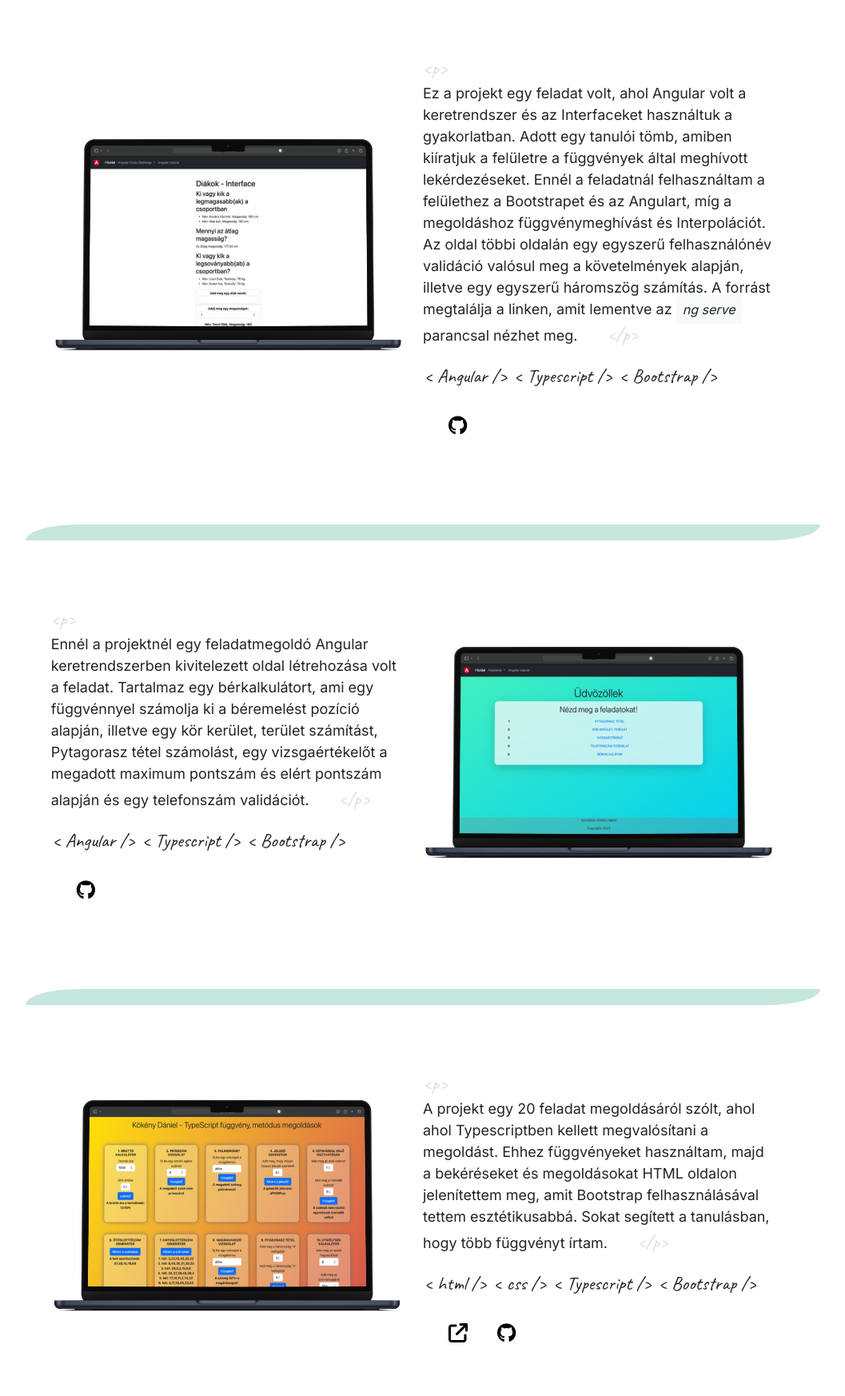
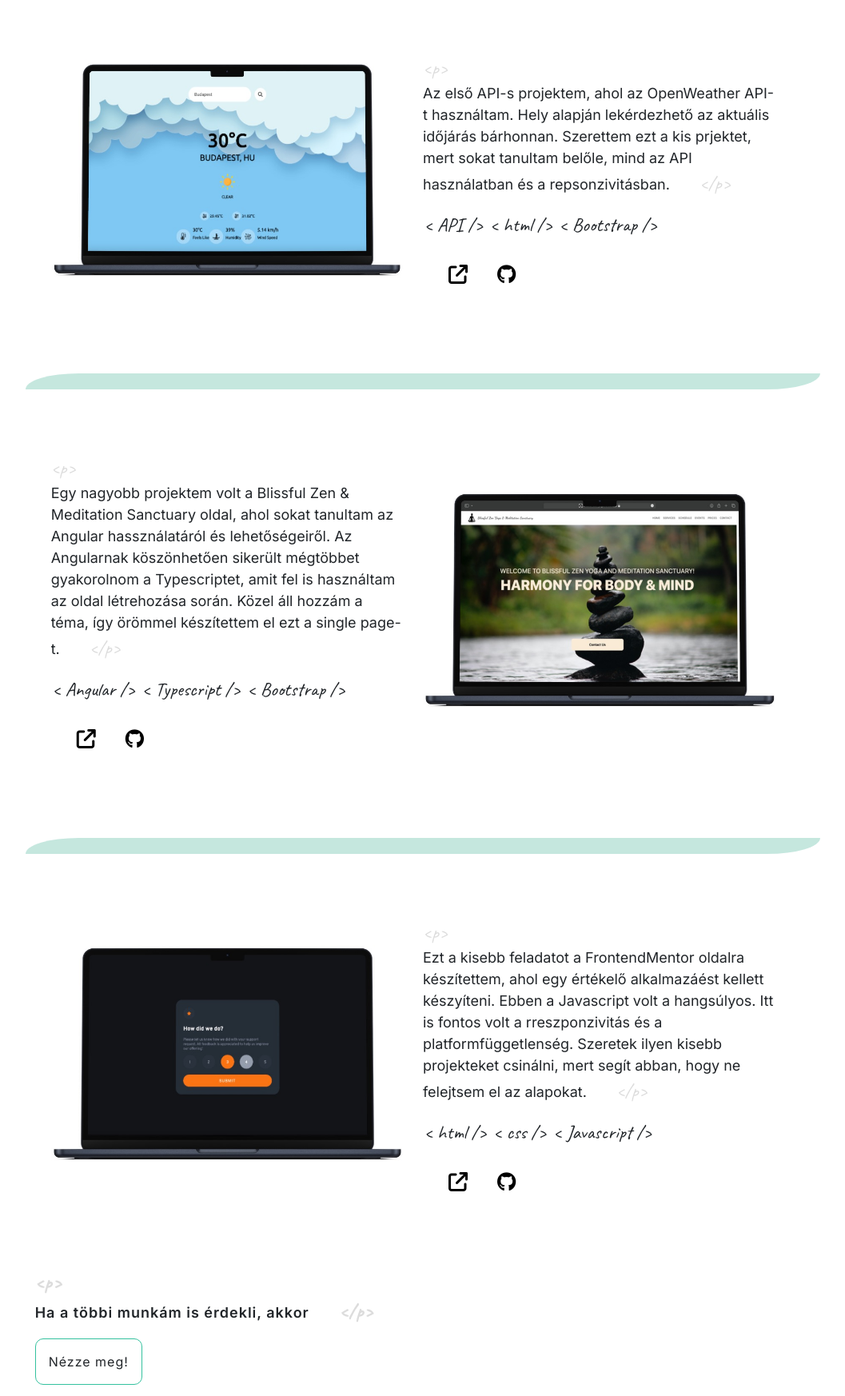
Before and after one commit to kokenydaniel/daniel-kokeny, a plain HTML site: page index.html in a window 1280 px wide. Shown: the part 3507-5253 px from the top of the page at 80% size, without its empty margins (111-1168 px from the left). Drawn offline with nearby package versions, Linux system fonts and the light colour scheme.

Commit message:
Update portfolio

```diff
--- a/index.html
+++ b/index.html
@@ -175,12 +175,40 @@
                 <hr>
                 <section class="project row col-12 mb-5">
                     <section class="my-auto col-xl-6 col-xxl-5 offset-xxl-1">
-                        <img src="img/jff-Angular-CodeChallenge-git.jpg" alt="" class="img-fluid">
+                        <img src="img/weatherApp.jpg" alt="" class="img-fluid">
                     </section>
                     <section class="project-description col-xl-6 col-xxl-5">
                         <p class="p-tag">
-                            Ez a projekt egy feladat volt, ahol Angular volt a keretrendszer és az Interfaceket használtuk a gyakorlatban. Adott egy tanulói tömb, amiben kiíratjuk a felületre a függvények által meghívott lekérdezéseket.
-                            Ennél a feladatnál felhasználtam a felülethez a Bootstrapet és az Angulart, míg a megoldáshoz függvénymeghívást és Interpolációt. Az oldal többi oldalán egy egyszerű felhasználónév validáció valósul meg a követelmények alapján, illetve egy egyszerű háromszög számítás. A forrást megtalálja a linken, amit lementve az <span class="fs-6 fst-italic bg-light p-2">ng serve</span> parancsal nézhet meg.
+                            Az első API-s projektem, ahol az OpenWeather API-t használtam. Hely alapján lekérdezhető az
+                            aktuális időjárás bárhonnan. Szerettem ezt a kis prjektet, mert sokat tanultam belőle, mind
+                            az API használatban és a repsonzivitásban.
+                        </p>
+                        <section class="project-meta-stack d-block">
+                            <p class="d-inline">
+                                < API />
+                            </p>
+                            <p class="d-inline">
+                                < html />
+                            </p>
+                            <p class="d-inline">
+                                < Bootstrap />
+                            </p>
+                        </section>
+                        <section class="project-links d-block m-3">
+                            <a href="https://kokenydaniel.github.io/Weather-App/" target="_blank">
+                                <i class="fa-solid fa-arrow-up-right-from-square"></i>
+                            </a>
+                            <a href="https://github.com/kokenydaniel/Weather-App" target="_blank">
+                                <i class="fa-brands fa-github"></i>
+                            </a>
+                        </section>
+                    </section>
+                </section>
+                <hr>
+                <section class="project row col-12 mb-5">
+                    <section class="project-description col-xl-6 offset-xxl-1">
+                        <p class="p-tag">
+                            Egy nagyobb projektem volt a Blissful Zen & Meditation Sanctuary oldal, ahol sokat tanultam az Angular hassználatáról és lehetőségeiről. Az Angularnak köszönhetően sikerült mégtöbbet gyakorolnom a Typescriptet, amit fel is használtam az oldal létrehozása során. Közel áll hozzám a téma, így örömmel készítettem el ezt a single page-t.
                         </p>
                         <section class="project-meta-stack d-block">
                             <p class="d-inline">
@@ -194,48 +222,26 @@
                             </p>
                         </section>
                         <section class="project-links d-block m-3">
-                            <a href="https://github.com/kokenydaniel/jff-Angular-CodeChallenge" target="_blank">
-                                <i class="fa-brands fa-github"></i>
+                            <a href="https://blissful-zen-yoga.vercel.app" target="_blank">
+                                <i class="fa-solid fa-arrow-up-right-from-square"></i>
                             </a>
-                        </section>
-                    </section>
-                </section>
-                <hr>
-                <section class="project row col-12 mb-5">
-                    <section class="project-description col-xl-6 offset-xxl-1">
-                        <p class="p-tag">
-                            Ennél a projektnél egy feladatmegoldó Angular keretrendszerben kivitelezett oldal létrehozása volt a feladat. Tartalmaz egy bérkalkulátort, ami egy függvénnyel számolja ki a béremelést pozíció alapján, illetve egy kör kerület, terület számítást, Pytagorasz tétel számolást, egy vizsgaértékelőt a megadott maximum pontszám és elért pontszám alapján és egy telefonszám validációt.
-                        </p>
-                        <section class="project-meta-stack d-block">
-                            <p class="d-inline">
-                                < Angular />
-                            </p>
-                            <p class="d-inline">
-                                < Typescript />
-                            </p>
-                            <p class="d-inline">
-                                < Bootstrap />
-                            </p>
-                        </section>
-                        <section class="project-links d-block m-3">
-                            <a href="https://github.com/kokenydaniel/jff-angular-hf" target="_blank">
+                            <a href="https://github.com/kokenydaniel/Blissful-Zen-Yoga" target="_blank">
                                 <i class="fa-brands fa-github"></i>
                             </a>
                         </section>
                     </section>
                     <section class="my-auto col-xl-6 col-xxl-5">
-                        <img src="img/jff-angular-hf-git.jpg" alt="" class="img-fluid">
+                        <img src="img/yogaSanctuary.jpg" alt="" class="img-fluid">
                     </section>
                 </section>
                 <hr>
                 <section class="project row col-12">
                     <section class="my-auto col-xl-6 col-xxl-5 offset-xxl-1">
-                        <img src="img/TS-fv-metodus-KokenyDaniel-git.jpg" alt="" class="img-fluid">
+                        <img src="img/ratingApp.jpg" alt="" class="img-fluid">
                     </section>
                     <section class="project-description col-xl-6 col-xxl-5">
                         <p class="p-tag">
-                            A projekt egy 20 feladat megoldásáról szólt, ahol ahol Typescriptben kellett megvalósítani a megoldást.
-                            Ehhez függvényeket használtam, majd a bekéréseket és megoldásokat HTML oldalon jelenítettem meg, amit Bootstrap felhasználásával tettem esztétikusabbá. Sokat segített a tanulásban, hogy több függvényt írtam.
+                            Ezt a kisebb feladatot a FrontendMentor oldalra készítettem, ahol egy értékelő alkalmazáést kellett készyíteni. Ebben a Javascript volt a hangsúlyos. Itt is fontos volt a rreszponzivitás és a platformfüggetlenség. Szeretek ilyen kisebb projekteket csinálni, mert segít abban, hogy ne felejtsem el az alapokat.
                         </p>
                         <section class="project-meta-stack d-block">
                             <p class="d-inline">
@@ -245,17 +251,14 @@
                                 < css />
                             </p>
                             <p class="d-inline">
-                                < Typescript />
-                            </p>
-                            <p class="d-inline">
-                                < Bootstrap />
+                                < Javascript />
                             </p>
                         </section>
                         <section class="project-links d-block m-3">
-                            <a href="https://typescript-lake.vercel.app" target="_blank">
+                            <a href="https://kokenydaniel.github.io/Interactive-rating-component-frontendmentor/" target="_blank">
                                 <i class="fa-solid fa-arrow-up-right-from-square"></i>
                             </a>
-                            <a href="https://github.com/kokenydaniel/TS-fv-metodus-KokenyDaniel" target="_blank">
+                            <a href="https://github.com/kokenydaniel/Interactive-rating-component-frontendmentor" target="_blank">
                                 <i class="fa-brands fa-github"></i>
                             </a>
                         </section>
```
Also changed, not shown: img/TS-fv-metodus-KokenyDaniel-git.jpg (deleted), img/jff-Angular-CodeChallenge-git.jpg (deleted), img/jff-angular-hf-git.jpg (deleted), img/nodeJS-44-git.jpg (deleted), img/ratingApp.jpg (added), img/weatherApp.jpg (added), img/yogaSanctuary.jpg (added), 1 other file.
